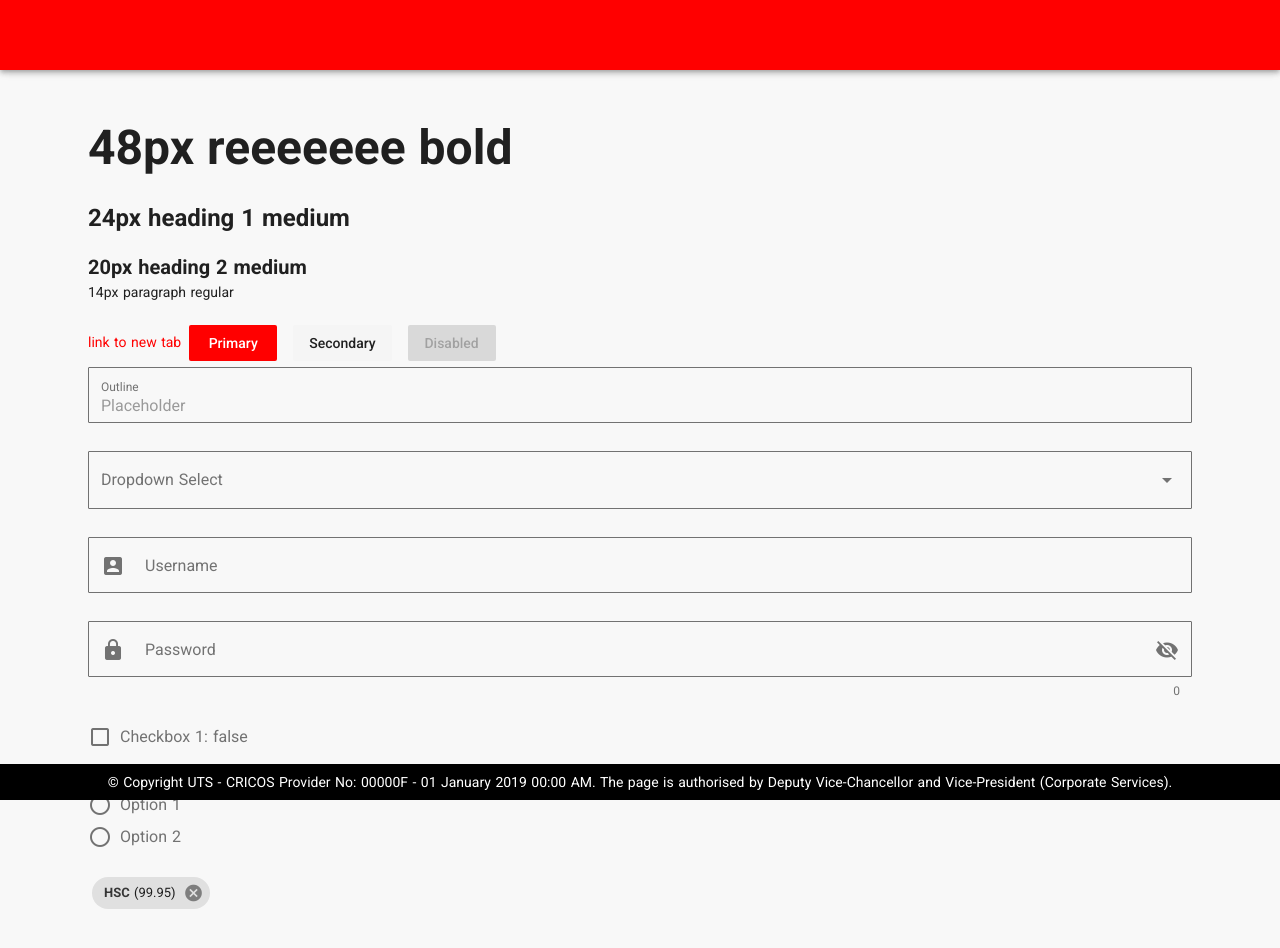
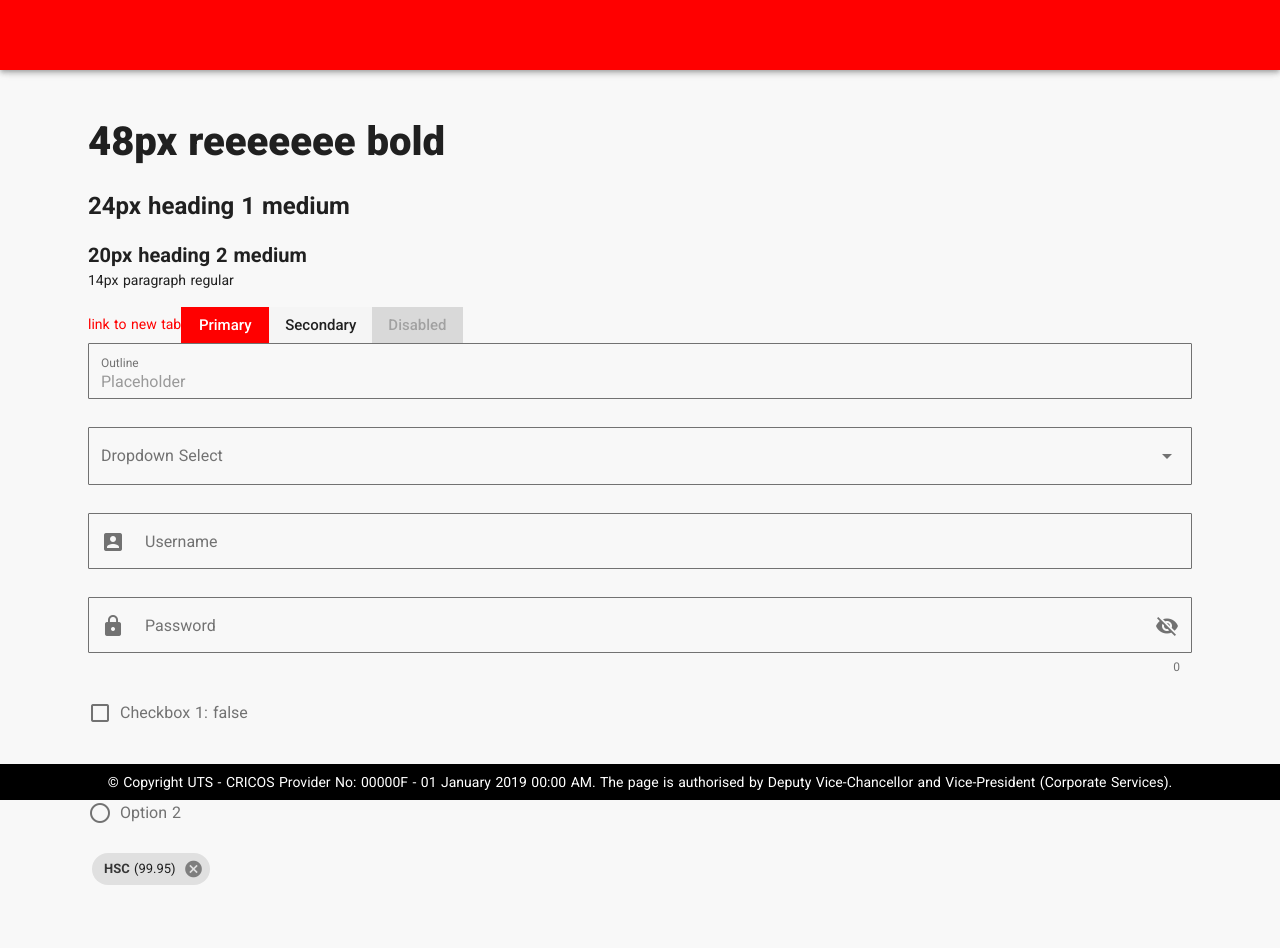
Before and after one commit to sguillema/ses2-web, a Nuxt app in the folder packages/application/: page /styleguide in a window 1280 px wide. Shown: the top 948 px of the page. Built offline with nearby package versions, Linux system fonts and the light colour scheme.

Commit message:
update styling and add login header component

```diff
--- a/packages/application/assets/styles/global.scss
+++ b/packages/application/assets/styles/global.scss
@@ -29,7 +29,7 @@ body {
 
 .reee {
   font-size: $font-reee;
-  font-weight: $fontweight-bold;
+  font-weight: $fontweight-ultrabold;
 }
 
 h1 {
@@ -47,9 +47,16 @@ p {
   font-weight: $fontweight-regular;
 }
 
-.v-btn__content {
-  text-transform: capitalize;
+button.v-btn {
+  margin: 0;
+  border-radius: 0;
+  font-size: $font-button;
+  .v-btn__content {
+    text-transform: capitalize;
+  }
 }
+
+
 
 .v-text-field,
 .v-text-field .v-label,
--- a/packages/application/assets/styles/variables.scss
+++ b/packages/application/assets/styles/variables.scss
@@ -11,11 +11,12 @@ $color-darkgray: #707070;
 $color-gray: #f8f8f8;
 $color-white: #fff;
 
+$fontweight-ultrabold: 800;
 $fontweight-bold: 600;
 $fontweight-regular: 400;
 $fontweight-light: 300;
 
-$font-reee: 48px;
+$font-reee: 40px;
 $font-heading: 24px;
 $font-subheading: 20px;
 $font-cardtitle: 18px;
```
Also changed, not shown: packages/application/components/LoginHeading.vue (added, +20 -0 lines).
